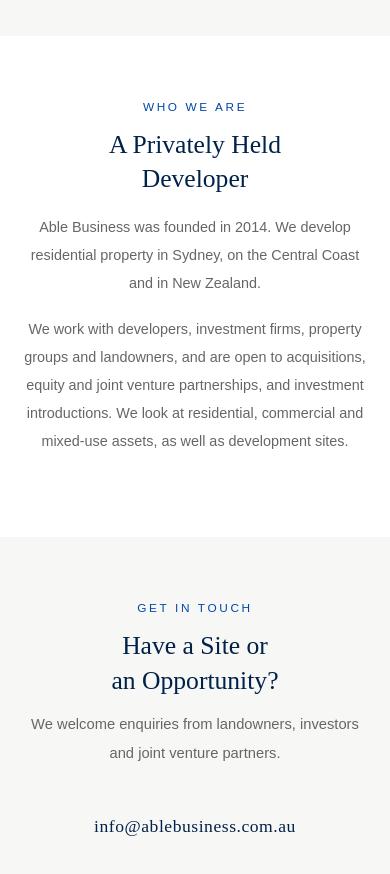
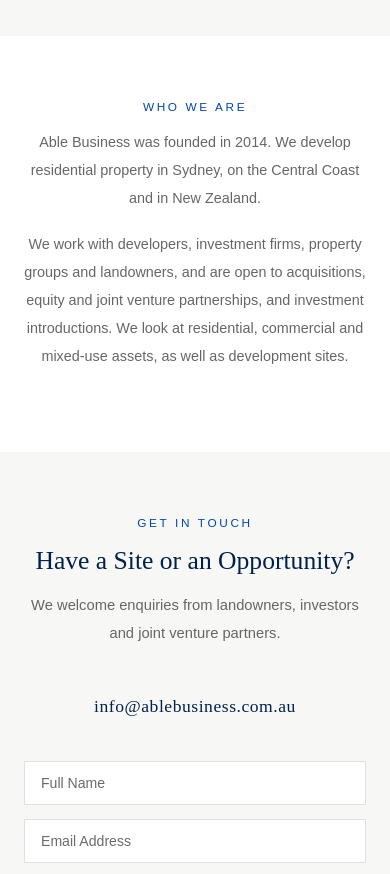
Before and after one commit to Able-Business/ablebusiness.com.au, a plain HTML site: page index.html in a window 390 px wide. Shown: the part 2780-3654 px from the top of the page. Drawn offline with Linux system fonts and the light colour scheme.

Commit message:
Drop the About heading, put the contact heading on one line
Sophie's request. "A Privately Held Developer" is removed, so About is
the Who We Are label plus its two paragraphs. "Have a Site or an
Opportunity?" loses its line break. Section titles get
text-wrap:balance so on a phone, where the contact heading cannot fit
one line, it splits into two even lines instead of leaving a word
hanging.

Co-Authored-By: Claude Opus 5.5 <noreply@anthropic.com>

```diff
--- a/index.html
+++ b/index.html
@@ -84,7 +84,7 @@
   /* SECTIONS */
   section{padding:100px 60px;}
   .section-label{font-size:.74rem;letter-spacing:.22em;text-transform:uppercase;color:var(--blue);margin-bottom:14px;font-weight:500;font-family:'Barlow',sans-serif;}
-  .section-title{font-family:'Martel',serif;font-size:clamp(1.6rem,3vw,2.3rem);font-weight:300;line-height:1.35;margin-bottom:16px;color:var(--navy);}
+  .section-title{font-family:'Martel',serif;font-size:clamp(1.6rem,3vw,2.3rem);font-weight:300;line-height:1.35;margin-bottom:16px;color:var(--navy);text-wrap:balance;}
   .section-desc{color:var(--muted);font-size:.92rem;line-height:1.95;max-width:580px;font-family:'Barlow',sans-serif;}
 
   /* PROJECTS */
@@ -276,7 +276,6 @@
 <section id="about">
   <div class="about-text reveal">
     <p class="section-label">Who We Are</p>
-    <h2 class="section-title">A Privately Held<br>Developer</h2>
     <p>Able Business was founded in 2014. We develop residential property in Sydney, on the Central Coast and in New Zealand.</p>
     <p>We work with developers, investment firms, property groups and landowners, and are open to acquisitions, equity and joint venture partnerships, and investment introductions. We look at residential, commercial and mixed-use assets, as well as development sites.</p>
   </div>
@@ -285,7 +284,7 @@
 <!-- CONTACT -->
 <section id="contact">
   <p class="section-label reveal">Get In Touch</p>
-  <h2 class="section-title reveal">Have a Site or<br>an Opportunity?</h2>
+  <h2 class="section-title reveal">Have a Site or an Opportunity?</h2>
   <p class="section-desc reveal">We welcome enquiries from landowners, investors and joint venture partners.</p>
   <div class="contact-box reveal">
     <a href="mailto:info@ablebusiness.com.au" class="contact-email">info@ablebusiness.com.au</a>
```
